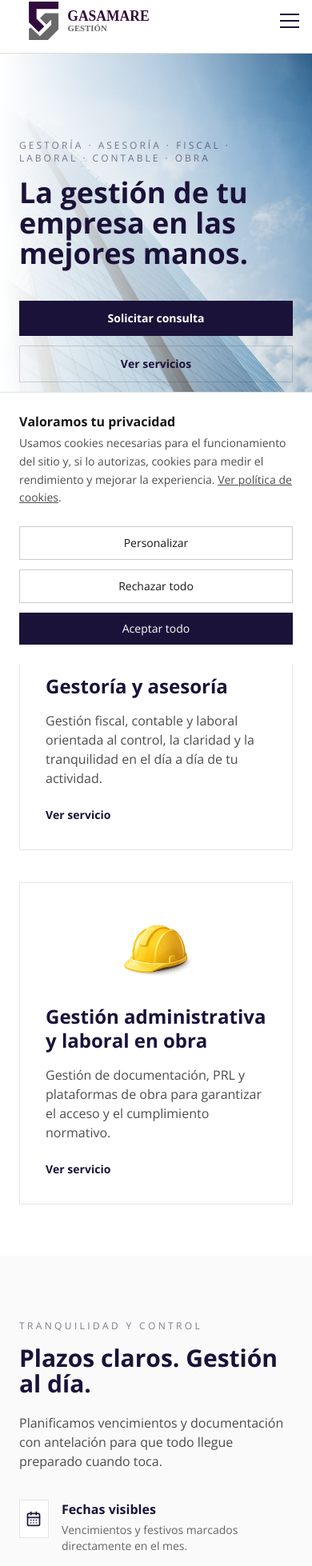
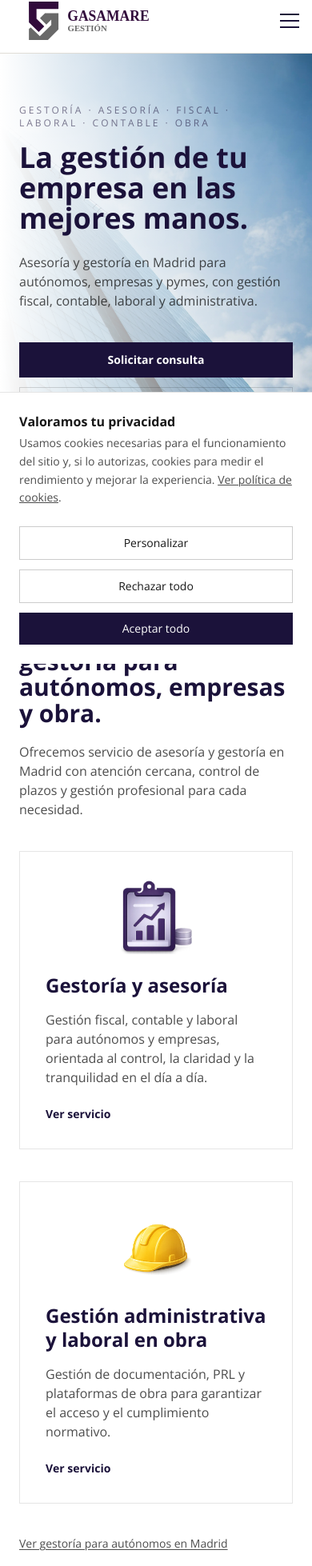
Before and after one commit to luisgasamare-hub/gasamare-web, a Next.js app: page / in a window 390 px wide. Shown: the part 14-1972 px from the top of the page at 80% size. Built offline with nearby package versions, Linux system fonts and the light colour scheme.

Commit message:
Finalizar SEO

```diff
--- a/app/components/home/hero.tsx
+++ b/app/components/home/hero.tsx
@@ -30,12 +30,17 @@ export function Hero() {
               GESTORÍA · ASESORÍA · FISCAL · LABORAL · CONTABLE · OBRA
             </p>
 
-            <h1
+            <h2
               className="max-w-[26ch] font-sans text-4xl font-semibold leading-[1.06] sm:text-5xl lg:text-6xl"
               style={{ color: PRIMARY }}
             >
               La gestión de tu empresa en las mejores manos.
-            </h1>
+            </h2>
+
+            <p className="mt-6 max-w-2xl text-base sm:text-lg text-black/70">
+              Asesoría y gestoría en Madrid para autónomos, empresas y pymes,
+              con gestión fiscal, contable, laboral y administrativa.
+            </p>
 
             <div className="mt-10 flex flex-col gap-3 sm:flex-row">
               <Link
@@ -55,9 +60,15 @@ export function Hero() {
               </Link>
             </div>
 
-            <p className="mt-6 text-xs text-black/55">
-              Respuesta rápida por WhatsApp o email. Sin compromiso.
-            </p>
+            <div className="mt-6 flex flex-col gap-2 text-xs text-black/55 sm:flex-row sm:flex-wrap sm:gap-4">
+              <p>Respuesta rápida por WhatsApp o email. Sin compromiso.</p>
+              <Link href="/gestoria-autonomos-madrid" className="underline underline-offset-2">
+                Autónomos
+              </Link>
+              <Link href="/gestoria-empresas-madrid" className="underline underline-offset-2">
+                Empresas
+              </Link>
+            </div>
           </div>
         </div>
       </div>
--- a/app/components/home/home-services.tsx
+++ b/app/components/home/home-services.tsx
@@ -8,8 +8,28 @@ export function HomeServices() {
     <section className="bg-white">
       <div className="mx-auto max-w-[120rem] px-6 lg:px-12 py-16 sm:py-20 lg:py-28">
         <div className="mx-auto max-w-[1200px]">
+          <div className="mb-10 max-w-3xl">
+            <p
+              className="text-xs tracking-[0.28em] uppercase mb-4"
+              style={{ color: PRIMARY, opacity: 0.55 }}
+            >
+              SERVICIOS
+            </p>
+
+            <h2
+              className="font-sans font-semibold leading-[1.08] text-3xl sm:text-4xl"
+              style={{ color: PRIMARY }}
+            >
+              Servicios de asesoría y gestoría para autónomos, empresas y obra.
+            </h2>
+
+            <p className="mt-5 text-base sm:text-lg text-black/70">
+              Ofrecemos servicio de asesoría y gestoría en Madrid con atención
+              cercana, control de plazos y gestión profesional para cada necesidad.
+            </p>
+          </div>
+
           <div className="grid grid-cols-1 lg:grid-cols-2 gap-10 lg:gap-20">
-            {/* CARD 1 */}
             <Link
               href="/servicios#autonomos"
               aria-label="Ir a Gestión de autónomos"
@@ -36,8 +56,8 @@ export function HomeServices() {
                     </h3>
 
                     <p className="mt-4 sm:mt-5 text-base sm:text-lg text-black/70 break-words">
-                      Gestión fiscal, contable y laboral orientada al control,
-                      la claridad y la tranquilidad en el día a día de tu actividad.
+                      Gestión fiscal, contable y laboral para autónomos y empresas,
+                      orientada al control, la claridad y la tranquilidad en el día a día.
                     </p>
 
                     <span
@@ -51,7 +71,6 @@ export function HomeServices() {
               </div>
             </Link>
 
-            {/* CARD 2 */}
             <Link
               href="/servicios#obra"
               aria-label="Ir a Gestión de personal de obra"
@@ -93,6 +112,15 @@ export function HomeServices() {
               </div>
             </Link>
           </div>
+
+          <div className="mt-10 flex flex-wrap gap-4 text-sm">
+            <Link href="/gestoria-autonomos-madrid" className="underline underline-offset-2 text-black/70">
+              Ver gestoría para autónomos en Madrid
+            </Link>
+            <Link href="/gestoria-empresas-madrid" className="underline underline-offset-2 text-black/70">
+              Ver gestoría para empresas en Madrid
+            </Link>
+          </div>
         </div>
       </div>
     </section>
--- a/app/components/home/home-support.tsx
+++ b/app/components/home/home-support.tsx
@@ -29,11 +29,10 @@ function cn(...s: Array<string | false | undefined | null>) {
 }
 
 export function HomeSupport() {
-
   const month: MonthData = useMemo(
     () => ({
       year: 2026,
-    monthIndex: 3, // Abril
+      monthIndex: 3,
       monthLabel: "Abril",
       daysInMonth: 30,
       itemsByDay: {
@@ -115,15 +114,15 @@ export function HomeSupport() {
             </h2>
 
             <p className="mt-5 text-base sm:text-lg text-black/70 max-w-2xl">
-              Planificamos vencimientos y documentación con antelación para que todo llegue preparado
-              cuando toca.
+              Planificamos vencimientos, impuestos y documentación con antelación
+              para que autónomos y empresas tengan su gestión fiscal, contable y laboral al día.
             </p>
 
             <div className="mt-9 space-y-6">
               <SupportPoint
                 icon={<CalendarDays className="h-5 w-5" />}
                 title="Fechas visibles"
-                text="Vencimientos y festivos marcados directamente en el mes."
+                text="Vencimientos, impuestos y festivos marcados directamente en el mes."
               />
               <SupportPoint
                 icon={<FolderKanban className="h-5 w-5" />}
--- a/app/contacto/page.tsx
+++ b/app/contacto/page.tsx
@@ -3,9 +3,10 @@ import { ContactForm } from "../components/contact/contact-form";
 import { ContactInfo } from "../components/contact/contact-info";
 
 export const metadata: Metadata = {
-  title: "Contacto | Gasamare Gestión",
-  description: "Contacta con GASAMARE. Te atendemos por email, teléfono o WhatsApp.",
-  alternates: { canonical: "/contacto" },
+  title: "Contacto | Asesoría y gestoría en Madrid | GASAMARE",
+  description:
+    "Contacta con GASAMARE, asesoría y gestoría en Madrid. Atención por teléfono, email o WhatsApp para autónomos, empresas y consultas administrativas.",
+  alternates: { canonical: "https://gasamare.es/contacto" },
 };
 
 export default function ContactoPage() {
--- a/app/empresa/page.tsx
+++ b/app/empresa/page.tsx
@@ -5,10 +5,10 @@ import Image from "next/image";
 import { ScrollToEmpresaContentButton } from "./scroll-to-content-button";
 
 export const metadata: Metadata = {
-  title: "Empresa | Gasamare Gestión",
+  title: "Sobre GASAMARE | Asesoría y gestoría en Madrid",
   description:
-    "Conoce Gasamare Gestión: asesoría cercana y profesional para autónomos y empresas. Transparencia, orden y tranquilidad en tu gestión.",
-  alternates: { canonical: "/empresa" },
+    "Conoce GASAMARE, asesoría y gestoría en Madrid para autónomos, empresas y pymes. Gestión profesional, cercana y ordenada con seguimiento continuo.",
+  alternates: { canonical: "https://gasamare.es/empresa" },
 };
 
 const PRIMARY = "#1B123A";
--- a/app/gestoria-autonomos-madrid/page.tsx
+++ b/app/gestoria-autonomos-madrid/page.tsx
@@ -2,10 +2,10 @@ import type { Metadata } from "next";
 import Link from "next/link";
 
 export const metadata: Metadata = {
-  title: "Gestoría para autónomos en Madrid | Gasamare Gestión",
+  title: "Gestoría para autónomos en Madrid | Fiscal, contable y trámites | GASAMARE",
   description:
-    "Servicio de gestoría para autónomos en Madrid. Gestión fiscal, contable y asesoramiento continuo para que te centres en tu actividad.",
-  alternates: { canonical: "/gestoria-autonomos-madrid" },
+    "Gestoría para autónomos en Madrid con gestión fiscal, contable y administrativa. Impuestos, altas, bajas, trámites y asesoramiento continuo.",
+  alternates: { canonical: "https://gasamare.es/gestoria-autonomos-madrid" },
 };
 
 const PRIMARY = "#1B123A";
--- a/app/gestoria-empresas-madrid/page.tsx
+++ b/app/gestoria-empresas-madrid/page.tsx
@@ -2,10 +2,10 @@ import type { Metadata } from "next";
 import Link from "next/link";
 
 export const metadata: Metadata = {
-  title: "Gestoría para empresas en Madrid | Gasamare Gestión",
+  title: "Gestoría para empresas en Madrid | Fiscal, contable y laboral | GASAMARE",
   description:
-    "Gestoría para empresas en Madrid. Gestión fiscal, contable y laboral para sociedades. Servicio cercano, profesional y sin complicaciones.",
-  alternates: { canonical: "/gestoria-empresas-madrid" },
+    "Gestoría para empresas en Madrid con servicio fiscal, contable y laboral. Gestión para sociedades y pymes con atención profesional y cercana.",
+  alternates: { canonical: "https://gasamare.es/gestoria-empresas-madrid" },
 };
 
 const PRIMARY = "#1B123A";
--- a/app/page.tsx
+++ b/app/page.tsx
@@ -1,14 +1,23 @@
+import type { Metadata } from "next";
 import { Hero } from "./components/home/hero";
 import { HomeServices } from "./components/home/home-services";
 import { HomeSupport } from "./components/home/home-support";
 import { HomeHowWeWork } from "./components/home/home-how-we-work";
 
+export const metadata: Metadata = {
+  title: "Asesoría y gestoría en Madrid para autónomos y empresas | GASAMARE",
+  description:
+    "Asesoría y gestoría en Madrid para autónomos, empresas y pymes. Servicio fiscal, contable, laboral y gestión administrativa con atención cercana y profesional.",
+  alternates: {
+    canonical: "https://gasamare.es/",
+  },
+};
 
 export default function Home() {
   return (
     <>
       <h1 className="sr-only">
-        Asesoría y gestoría para autónomos y empresas
+        Asesoría y gestoría en Madrid para autónomos y empresas
       </h1>
 
       <Hero />
--- /dev/null
+++ b/app/robots.ts
@@ -0,0 +1,11 @@
+import { MetadataRoute } from "next";
+
+export default function robots(): MetadataRoute.Robots {
+  return {
+    rules: {
+      userAgent: "*",
+      allow: "/",
+    },
+    sitemap: "https://gasamare.es/sitemap.xml",
+  };
+}
--- a/app/servicios/page.tsx
+++ b/app/servicios/page.tsx
@@ -3,10 +3,10 @@ import Link from "next/link";
 import Image from "next/image";
 
 export const metadata: Metadata = {
-  title: "Servicios | Gasamare Gestión",
+  title: "Servicios de asesoría y gestoría en Madrid | GASAMARE",
   description:
-    "Servicios de asesoría fiscal, contable y laboral para autónomos y empresas. Gestión clara, cercana y sin complicaciones.",
-  alternates: { canonical: "/servicios" },
+    "Servicios de asesoría y gestoría en Madrid para autónomos, empresas y pymes. Gestión fiscal, contable, laboral, sociedades, obra y trámites administrativos.",
+  alternates: { canonical: "https://gasamare.es/servicios" },
 };
 
 const PRIMARY = "#1B123A";
```
Also changed, not shown: app/components/home/home-how-we-work.tsx (+5 -4 lines), app/sitemap.ts (+15 -4 lines). Lines whose indentation alone changed are shown as unchanged.
